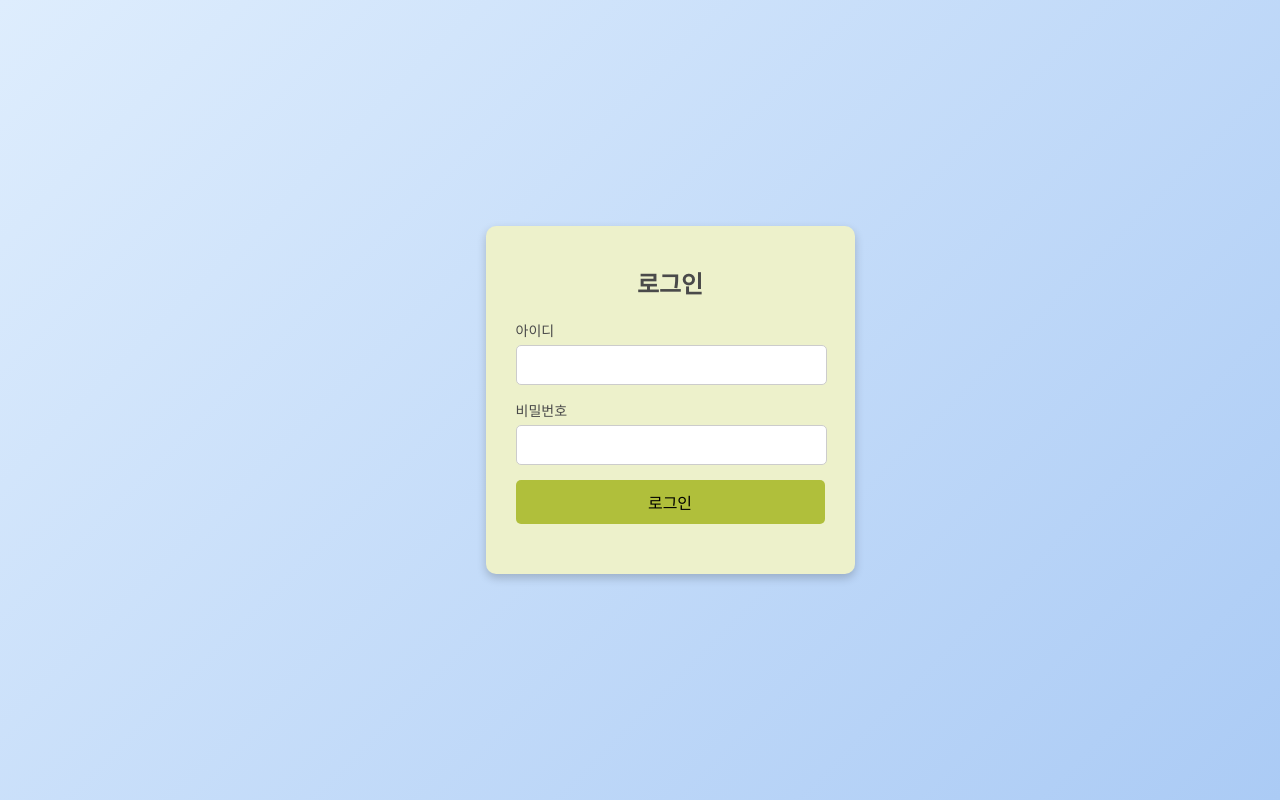
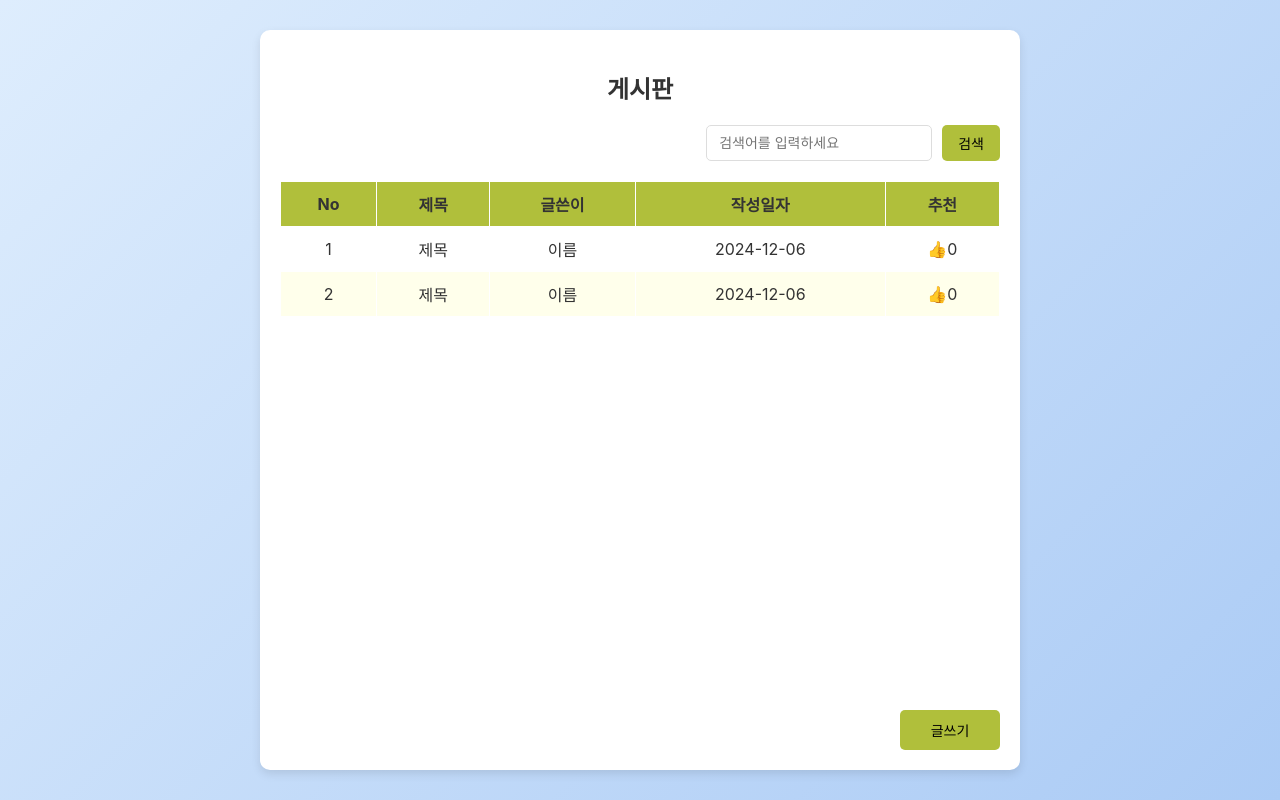
Before and after one commit to hhs-papapel/TestBoard2024, a React (Create React App) app: page / in a window 1280 px wide. Built offline with nearby package versions, Linux system fonts and the light colour scheme.

Commit message:
Feat:BoardList 화면

```diff
--- a/src/App.js
+++ b/src/App.js
@@ -2,6 +2,8 @@ import logo from './logo.svg';
 import './App.css';
 
 import ProLogin from './comp/pro/Login'
+import ProBoardList from './comp/pro/BoardList'
+
 import { BrowserRouter, Route, Routes } from 'react-router-dom';
 
 function App() {
@@ -9,7 +11,8 @@ function App() {
     <div className="App">
       <BrowserRouter>
         <Routes>
-          <Route path={"/"} element={<ProLogin />} />
+          <Route path={"/Login"} element={<ProLogin />} />
+          <Route path={"/"} element={<ProBoardList />} />
         </Routes>
       </BrowserRouter>
     </div>
--- /dev/null
+++ b/src/comp/pro/BoardList.js
@@ -0,0 +1,52 @@
+import { useState } from 'react';
+import './css/BoardList.css';
+
+export default function BoardList() {
+
+
+    const [search, setSearch] = useState('');
+
+
+    return (
+
+    <div class="board_container">
+        <h2>게시판</h2>
+
+        <div className="search_container">
+            <input type="text" placeholder="검색어를 입력하세요" className="search_input" value={search} onChange={
+                e=>setSearch(e.target.value)
+            }/>
+            <input type="button" value="검색" className="search_button" />
+        </div>
+
+        <table class="board_table">
+        <thead>
+            <tr>
+            <th>No</th>
+            <th>제목</th>
+            <th>글쓴이</th>
+            <th>작성일자</th>
+            <th>추천</th>
+            </tr>
+        </thead>
+        <tbody>
+            <tr>
+            <td>1</td>
+            <td>제목</td>
+            <td>이름</td>
+            <td>2024-12-06</td>
+            <td>👍0</td>
+            </tr>
+            <tr>
+            <td>2</td>
+            <td>제목</td>
+            <td>이름</td>
+            <td>2024-12-06</td>
+            <td>👍0</td>
+            </tr>
+        </tbody>
+        </table>
+        <input type='button' value="글쓰기" class="write_button" />
+    </div>
+    )
+}
--- /dev/null
+++ b/src/comp/pro/css/BoardList.css
@@ -0,0 +1,100 @@
+
+  .board_container {
+    position: relative;
+    width: 90vh;
+    min-height: 700px;
+    background: #fff;
+    padding: 20px;
+    border-radius: 10px;
+    box-shadow: 0 4px 10px rgba(0, 0, 0, 0.1);
+  }
+
+  h2 {
+    margin-bottom: 20px;
+    text-align: center;
+    font-size: 24px;
+    color: #333;
+  }
+
+
+  .search_container {
+    display: flex;
+    justify-content: flex-end;
+    margin-bottom: 20px;
+    gap: 10px;
+}
+
+.search_input {
+    width: 200px;
+    padding: 8px 12px;
+    border: 1px solid #ddd;
+    border-radius: 5px;
+    font-size: 14px;
+}
+
+.search_button {
+    padding: 8px 16px;
+    background: #B0BF3B;
+    color: #000;
+    border: none;
+    border-radius: 5px;
+    cursor: pointer;
+    font-size: 14px;
+    transition: background 0.3s ease;
+}
+
+.search_button:hover {
+    background: #D5D96A;
+}
+
+
+
+  .board_table {
+    width: 100%;
+    border-collapse: collapse;
+    margin-bottom: 20px;
+  }
+
+  .board_table th,
+  .board_table td {
+    padding: 10px;
+    border: 1px solid #fff;
+    text-align: center;
+  }
+
+  .board_table th {
+    background-color: #B0BF3B;
+    font-weight: bold;
+  }
+
+  .board_table tbody tr:nth-child(even) {
+    background-color: #ffffeb;
+  }
+
+  .board_table tbody tr:hover {
+    background-color: #EDF1CB;
+  }
+
+  .board_table td a {
+    color: #000;
+    text-decoration: none;
+  }
+
+  .write_button {
+    position: absolute;
+    bottom: 20px;
+    right: 20px;
+    width: 100px;
+    padding: 10px 20px;
+    background: #B0BF3B;
+    color: #000;
+    border: none;
+    border-radius: 5px;
+    cursor: pointer;
+    font-size: 14px;
+    transition: background 0.3s ease;
+  }
+
+  .write_button:hover {
+    background: #D5D96A;
+  }
--- a/src/comp/pro/css/Login.css
+++ b/src/comp/pro/css/Login.css
@@ -1,6 +1,5 @@
 /* styles.css */
 body {
-    font-family: Arial, sans-serif;
     margin: 0;
     padding: 0;
     background: linear-gradient(135deg, #DEEDFD, #abcbf5);
```
